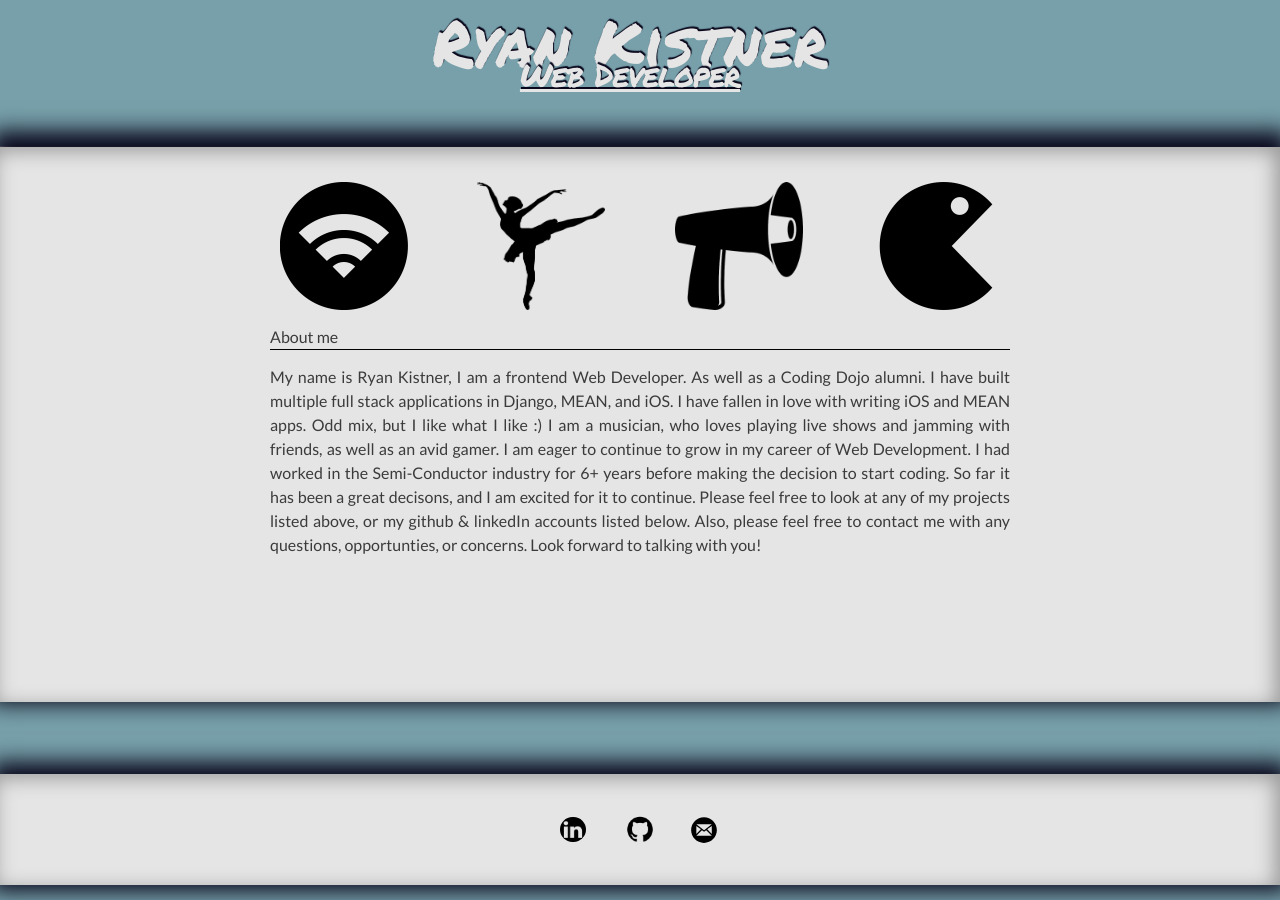
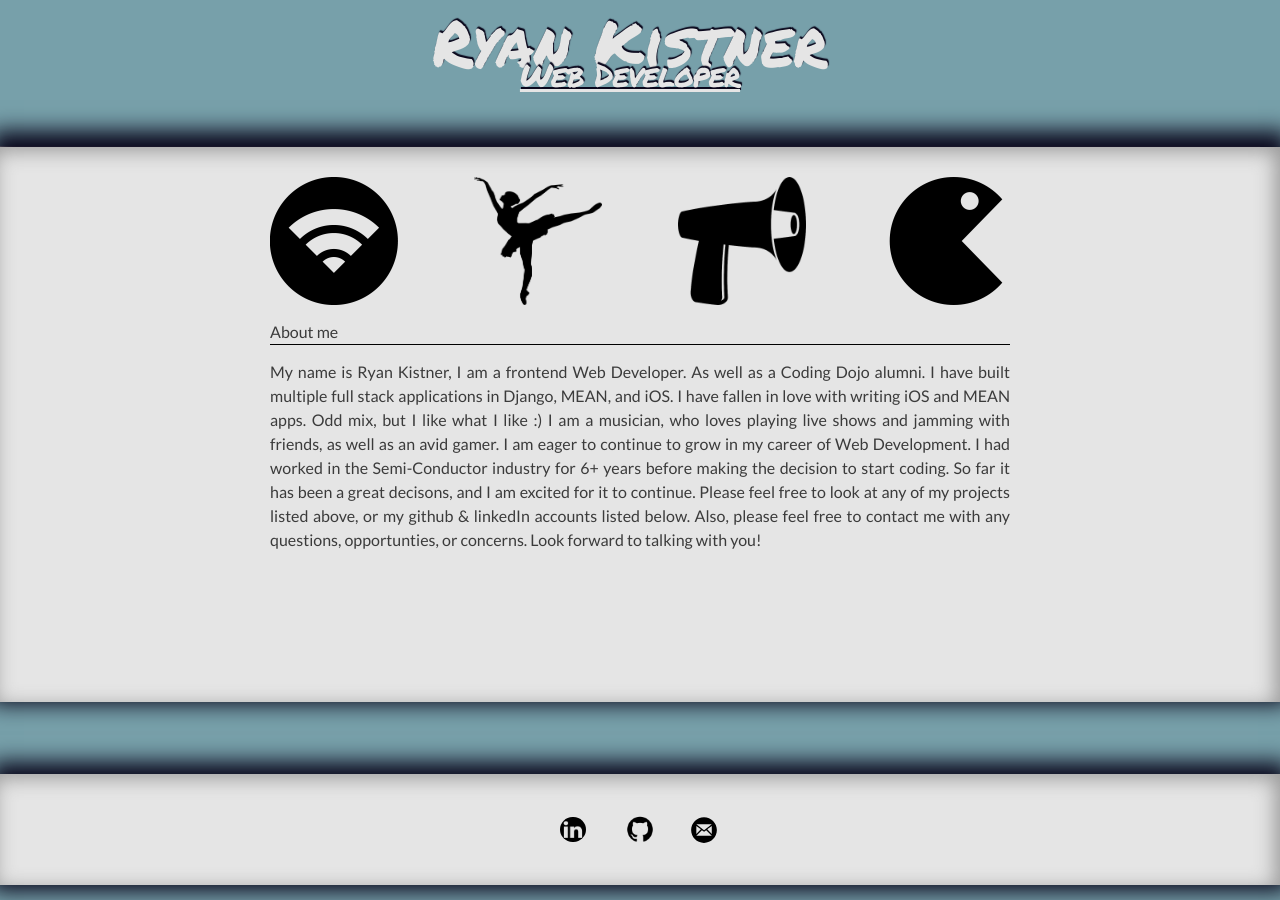
Before and after one commit to RyanGKist/Portfolio, a Jekyll site: the page built from index.md, in a window 1280 px wide. Built offline with Jekyll 4.4.1, drawn with Linux system fonts in a browser that asks for light colours.

Commit message:
Updated Gems

```diff
--- a/Gemfile
+++ b/Gemfile
@@ -8,14 +8,15 @@ source "https://rubygems.org"
 #
 # This will help ensure the proper Jekyll version is running.
 # Happy Jekylling!
-gem "jekyll", "~> 3.7.2"
+# gem "jekyll", "~> 3.7.2"
 
 # This is the default theme for new Jekyll sites. You may change this to anything you like.
 gem "minima", "~> 2.0"
 
+
 # If you want to use GitHub Pages, remove the "gem "jekyll"" above and
 # uncomment the line below. To upgrade, run `bundle update github-pages`.
-# gem "github-pages", group: :jekyll_plugins
+gem "github-pages", group: :jekyll_plugins
 
 # If you have any plugins, put them here!
 group :jekyll_plugins do
--- a/_includes/footer.html
+++ b/_includes/footer.html
@@ -1,7 +1,7 @@
 <footer class="site-footer h-card">
   <div class='foot-container'>
-    <a class='icons' href='https://www.linkedin.com/in/ryangkistner' target='.blank'><img class='img-icon' src='/assets/linkedin.png'></a>
-    <a class='icons' href='https://www.github.com/RyanGKist' target='.blank'><img class='img-icon-git' src='/assets/mark-github.png'></a>
-    <a class='icons' href="mailto:RyanGKistner@gmail.com?Subject=Hello!" target="_top"><img class='img-icon-mail' src='/assets/mail.svg'></a>
+    <a class='icons' href='https://www.linkedin.com/in/ryangkistner' target='.blank'><img class='img-icon' src='{{ "/assets/linkedin.png" | relative_url }}'></a>
+    <a class='icons' href='https://www.github.com/RyanGKist' target='.blank'><img class='img-icon-git' src='{{ "/assets/mark-github.png" | relative_url }}'></a>
+    <a class='icons' href="mailto:RyanGKistner@gmail.com?Subject=Hello!" target="_top"><img class='img-icon-mail' src='{{ "/assets/mail.svg" | relative_url }}'></a>
   </div>
 </footer>
--- a/_includes/head.html
+++ b/_includes/head.html
@@ -2,7 +2,6 @@
   <meta charset="utf-8">
   <meta http-equiv="X-UA-Compatible" content="IE=edge">
   <meta name="viewport" content="width=device-width, initial-scale=1">
-  {% seo %}
   <link rel="stylesheet" href="{{ "/assets/main.css" | relative_url }}">
   <script
   src="http://code.jquery.com/jquery-3.3.1.min.js"
--- a/_layouts/home.html
+++ b/_layouts/home.html
@@ -5,19 +5,19 @@ layout: default
 <div class="home">
 
       <div class='image-holder-1'>
-          <img class='img-project' src='/assets/wifi.png'>
+          <img class='img-project' src='{{ "/assets/wifi.png" | relative_url }}'>
       </div>
 
       <div class='image-holder-2'>
-        <img class='img-project' src='/assets/dance.png'>
+        <img class='img-project' src='{{ "/assets/dance.png" | relative_url }}'>
       </div>
 
       <div class='image-holder-3'>
-        <img class='img-project' src='/assets/megaphone.png'>
+        <img class='img-project' src='{{ "/assets/megaphone.png" | relative_url }}'>
       </div>
 
       <div class='image-holder-4'>
-          <img class='img-project' src='/assets/pacman.png'>
+          <img class='img-project' src='{{ "/assets/pacman.png" | relative_url }}'>
       </div>
 
 </div>
--- a/_sass/minima/_layout.scss
+++ b/_sass/minima/_layout.scss
@@ -289,26 +289,6 @@
   justify-content: space-between;
   margin-bottom: 15px;
 }
-.image-holder-1{
-  padding-top: 5px;
-  margin:0px 10px;
-  border-radius: 50%;
-}
-.image-holder-2{
-  padding-top: 5px;
-  margin:0px 10px;
-  border-radius: 50%;
-}
-.image-holder-3{
-  padding-top: 5px;
-  margin:0px 10px;
-  border-radius: 50%;
-}
-.image-holder-4{
-  padding-top: 5px;
-  margin:0px 10px;
-  border-radius: 50%;
-}
 .detail-content-1{
   text-align: justify;
 }
```
Also changed, not shown: _includes/header.html (+0 -10 lines), Gemfile.lock.
